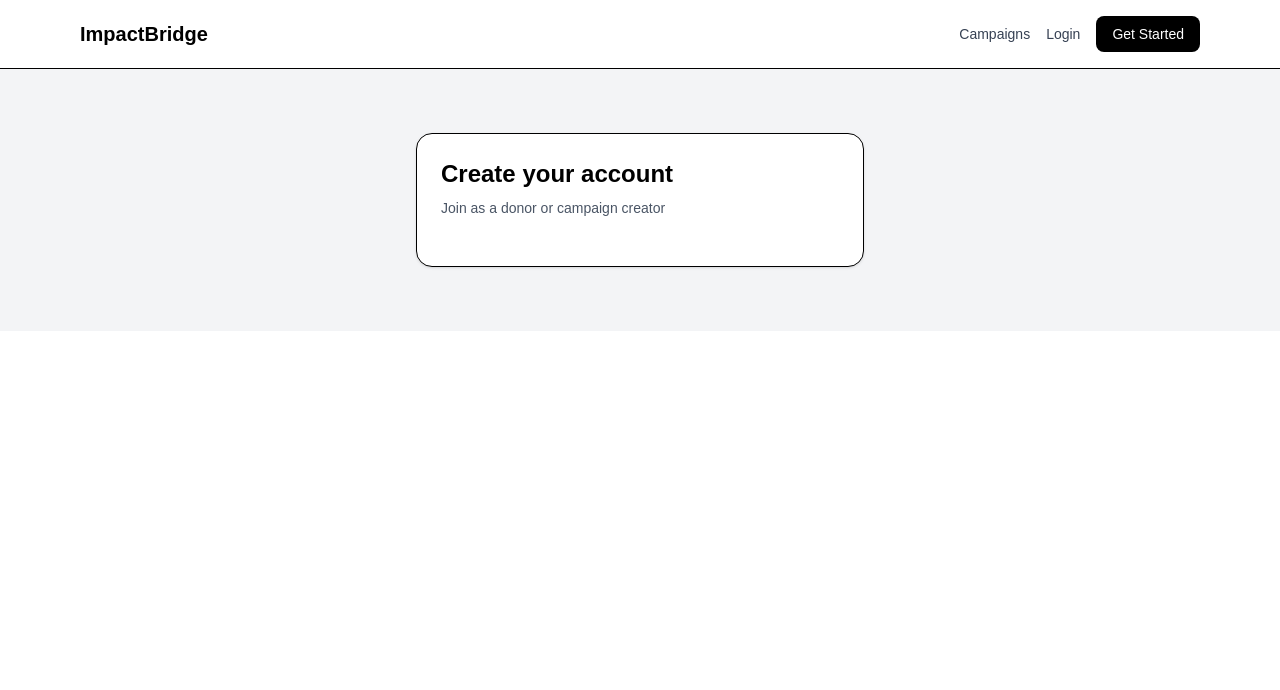
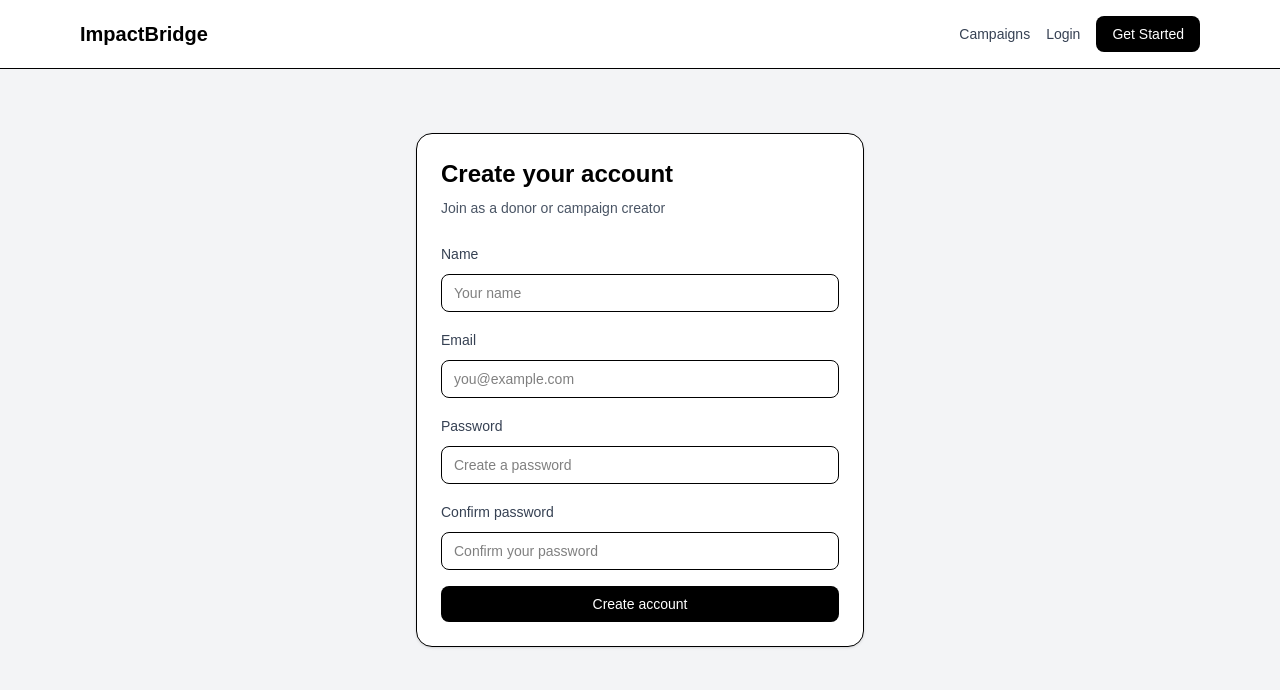
Before and after one commit to dung-ngo/impactbridge, a Next.js app: page /register in a window 1280 px wide. Shown: the top 690 px of the page. Built offline with nearby package versions, Linux system fonts and the light colour scheme.

Commit message:
feat: add basic register form

```diff
--- a/app/register/page.tsx
+++ b/app/register/page.tsx
@@ -1,4 +1,5 @@
 import AuthCard from "@/src/features/auth/components/AuthCard";
+import { RegisterForm } from "@/src/features/auth/components/RegisterForm";
 
 export default function RegisterPage() {
   return (
@@ -6,7 +7,9 @@ export default function RegisterPage() {
       <AuthCard
         title="Create your account"
         description="Join as a donor or campaign creator"
-      />
+      >
+        <RegisterForm />
+      </AuthCard>
     </main>
   );
 }
--- /dev/null
+++ b/src/features/auth/components/RegisterForm.tsx
@@ -0,0 +1,72 @@
+"use client";
+
+import { useState } from "react";
+import { TextInput } from "./TextInput";
+
+export function RegisterForm() {
+  const [name, setName] = useState("");
+  const [email, setEmail] = useState("");
+  const [password, setPassword] = useState("");
+  const [confirmPassword, setConfirmPassword] = useState("");
+
+  function handleSubmit(event: React.FormEvent<HTMLFormElement>) {
+    event.preventDefault();
+
+    console.log({
+      name,
+      email,
+      password,
+      confirmPassword,
+    });
+  }
+
+  return (
+    <form onSubmit={handleSubmit} className="space-y-4">
+      <TextInput
+        id="name"
+        name="name"
+        label="Name"
+        value={name}
+        onChange={setName}
+        placeholder="Your name"
+      />
+
+      <TextInput
+        id="email"
+        name="email"
+        label="Email"
+        type="email"
+        value={email}
+        onChange={setEmail}
+        placeholder="you@example.com"
+      />
+
+      <TextInput
+        id="password"
+        name="password"
+        label="Password"
+        type="password"
+        value={password}
+        onChange={setPassword}
+        placeholder="Create a password"
+      />
+
+      <TextInput
+        id="confirmPassword"
+        name="confirmPassword"
+        label="Confirm password"
+        type="password"
+        value={confirmPassword}
+        onChange={setConfirmPassword}
+        placeholder="Confirm your password"
+      />
+
+      <button
+        type="submit"
+        className="w-full rounded-lg bg-black px-4 py-2 text-sm font-medium text-white hover:bg-gray-800"
+      >
+        Create account
+      </button>
+    </form>
+  );
+}
```
